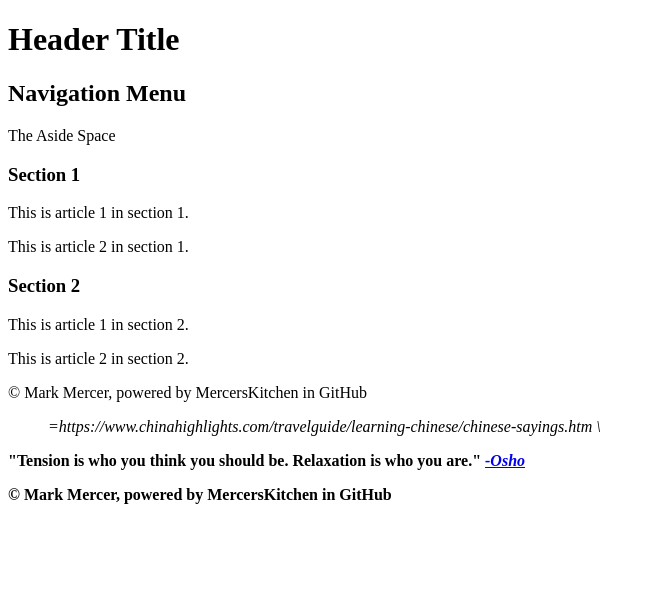
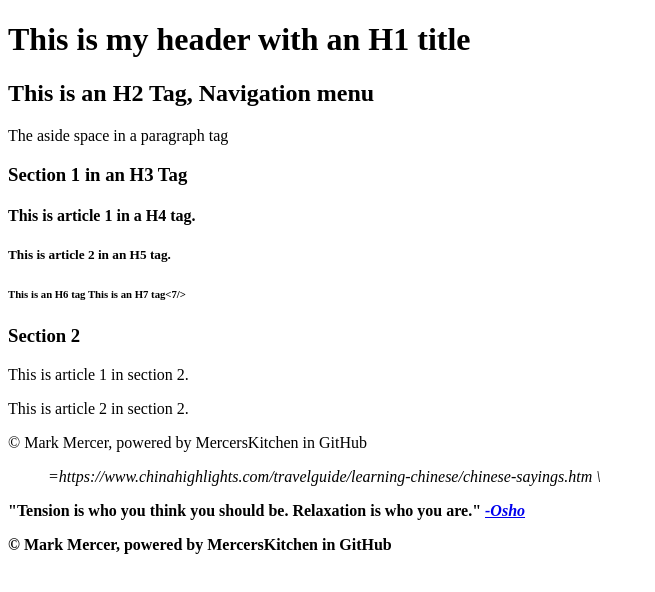
Before and after one commit to Cezar333333/CS10-Q1-Websites-Sandbox, a plain HTML site: page html.lessons/childPages/Template.html in a window 1280 px wide. Shown: the whole page, without its empty margins (0-655 px from the left). Drawn offline with Linux system fonts and the light colour scheme.

Commit message:
Update Template.html

```diff
--- a/html.lessons/childPages/Template.html
+++ b/html.lessons/childPages/Template.html
@@ -11,22 +11,25 @@
 </head>
 
    <body>
-      <header><h1>Header Title</h1></header>
+      <header><h1>This is my header with an H1 title</h1></header>
 
-      <nav><h2>Navigation Menu</h2></nav>
+      <nav><h2>This is an H2 Tag, Navigation menu</h2></nav>
 
-      <aside><p>The Aside Space</p></aside>
+      <aside><p>The aside space in a paragraph tag</p></aside>
 
       <section>
-      <h3>Section 1</h3>
+      <h3>Section 1 in an H3 Tag</h3>
 
         <article>
-          <p>This is article 1 in section 1.</p>
+          <h4>This is article 1 in a H4 tag.</p>
         </article>
 
         <article>
-          <p>This is article 2 in section 1.</p>
-        </article>
+          <h5>This is article 2 in an H5 tag.</p>
+          <h6>This is an H6 tag</6>
+          <h7> This is an H7 tag<7/>
+
+          </article>
 
         </section>
 
@@ -45,6 +48,11 @@
         </section>
 
       </body>
+
+
+
+
+
 
 <footer>
 
```
